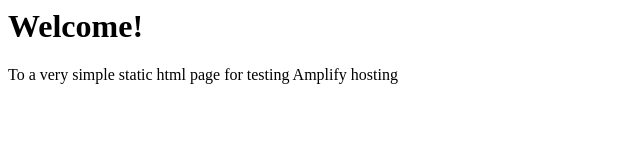
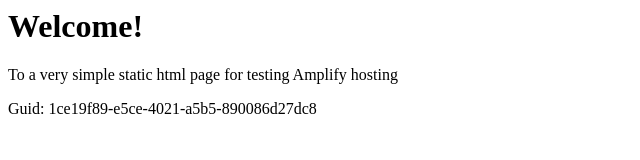
Before and after one commit to aws-aemilia-bom/Github-PR-Commit-Integration-Test-DoNotTouch-Gith-OKSLNVO2-v1-preprod-ap-south-1, a website: page src/index.html in a window 1280 px wide. Shown: the whole page, without its empty margins (0-640 px from the left). Drawn offline with Linux system fonts and the light colour scheme.

Commit message:
commit from integ tests

```diff
--- a/src/index.html
+++ b/src/index.html
@@ -1,3 +1,5 @@
+
+
 <html lang="en">
 
 <head>
@@ -10,6 +12,6 @@
 <body>
     <h1>Welcome!</h1>
     <p>To a very simple static html page for testing Amplify hosting</p>
-</body>
+    <p>Guid: 1ce19f89-e5ce-4021-a5b5-890086d27dc8</p></body>
 
 </html>
```
